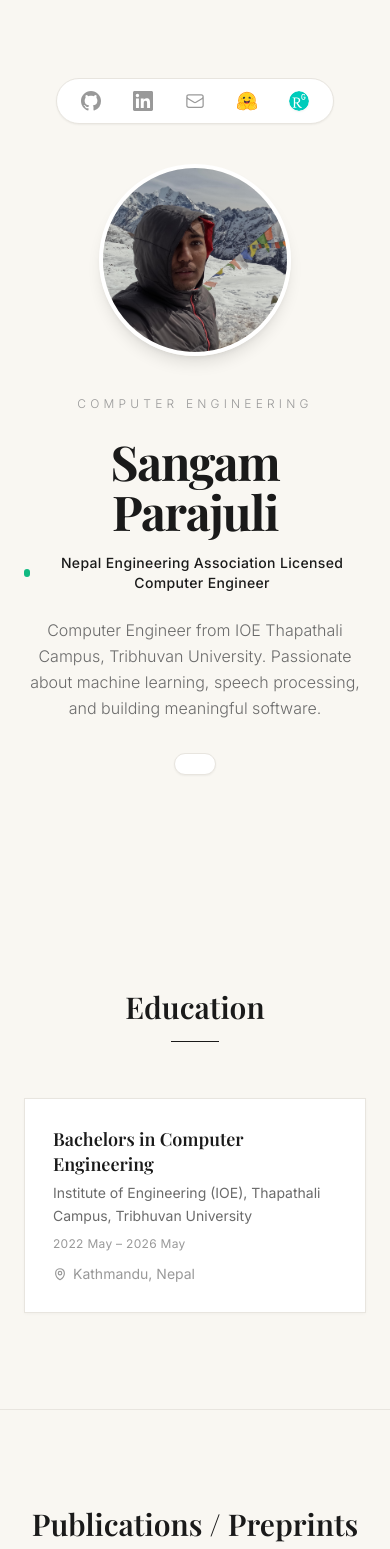
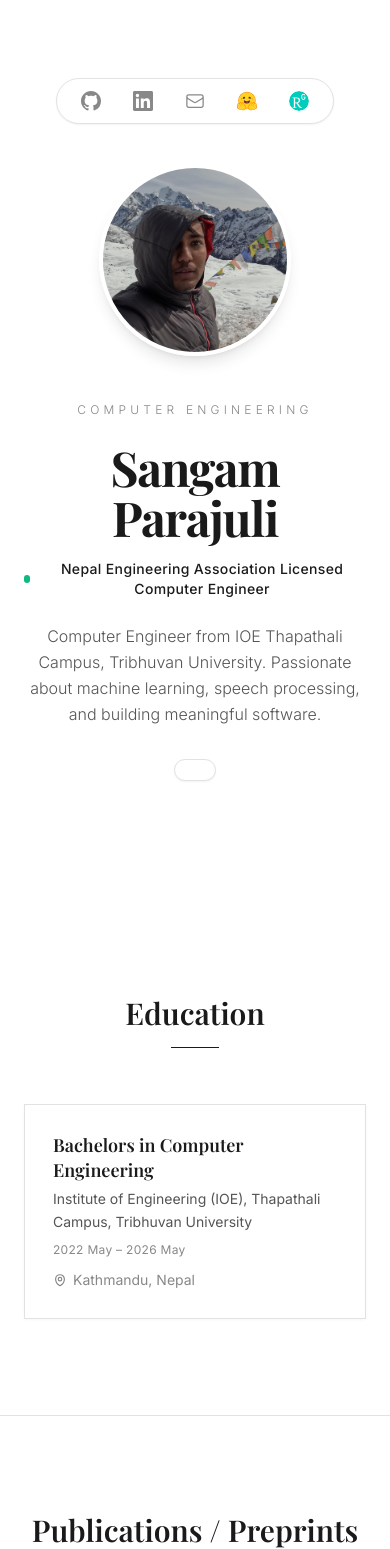
Before and after one commit to Sangameeee/web_portfolio, a Flask app: page / in a window 390 px wide. Shown: the part 66-1615 px from the top of the page. Run offline with Flask 3, Linux system fonts and the light colour scheme; some libraries are stand-ins or nearby versions; some web fonts are replaced.

Commit message:
White theme, clean layout, profile hover overlay 'Me at 5000M'

```diff
--- a/templates/index.html
+++ b/templates/index.html
@@ -14,12 +14,12 @@
       theme: {
         extend: {
           colors: {
-            cream: '#f9f7f2',
-            ivory: '#fdfcf9',
+            cream: '#f5f5f5',
+            ivory: '#ffffff',
             ink: '#1a1a1a',
-            muted: '#6b6b6b',
-            subtle: '#999999',
-            border: '#e8e5df',
+            muted: '#555555',
+            subtle: '#888888',
+            border: '#e2e2e2',
             accent: '#2c2c2c',
           },
           fontFamily: {
@@ -38,7 +38,7 @@
     body {
       font-family: 'Inter', system-ui, -apple-system, sans-serif;
       color: #1a1a1a;
-      background-color: #f9f7f2;
+      background-color: #ffffff;
       -webkit-font-smoothing: antialiased;
       -moz-osx-font-smoothing: grayscale;
     }
@@ -156,7 +156,7 @@
     /* ── Divider ── */
     .divider {
       border: none;
-      border-top: 1px solid #e8e5df;
+      border-top: 1px solid #e2e2e2;
       margin: 0;
     }
 
@@ -196,6 +196,47 @@
       transform: translateY(-2px);
     }
 
+    /* ── Profile photo hover overlay ── */
+    .profile-photo-wrapper {
+      position: relative;
+      display: inline-block;
+      border-radius: 9999px;
+      overflow: hidden;
+    }
+    .profile-photo-wrapper img {
+      display: block;
+      transition: transform 0.4s ease;
+    }
+    .profile-photo-wrapper:hover img {
+      transform: scale(1.04);
+    }
+    .profile-overlay {
+      position: absolute;
+      inset: 0;
+      border-radius: 9999px;
+      background: rgba(0, 0, 0, 0.38);
+      display: flex;
+      align-items: center;
+      justify-content: center;
+      opacity: 0;
+      transition: opacity 0.35s ease;
+      backdrop-filter: blur(1px);
+    }
+    .profile-photo-wrapper:hover .profile-overlay {
+      opacity: 1;
+    }
+    .profile-overlay-text {
+      font-family: 'Inter', sans-serif;
+      font-size: 0.85rem;
+      font-weight: 500;
+      letter-spacing: 0.08em;
+      color: rgba(255,255,255,0.92);
+      text-align: center;
+      line-height: 1.4;
+      padding: 0 12px;
+      text-shadow: 0 1px 4px rgba(0,0,0,0.4);
+    }
+
     /* ── Selection color ── */
     ::selection {
       background-color: #1a1a1a;
@@ -203,7 +244,7 @@
     }
   </style>
 </head>
-<body class="bg-cream text-ink antialiased">
+<body class="bg-white text-ink antialiased">
 
   <!-- ════════════════════════════════════════════════════════
        NAVBAR
@@ -325,7 +366,12 @@
         </div>
         <!-- Profile Photo -->
         <div class="flex-shrink-0">
-          <img src="{{ url_for('static', filename='images/profile_new.jpg') }}" alt="Sangam Parajuli" class="w-48 h-48 sm:w-56 sm:h-56 md:w-64 md:h-64 rounded-full object-cover border-4 border-white shadow-lg" loading="lazy">
+          <div class="profile-photo-wrapper w-48 h-48 sm:w-56 sm:h-56 md:w-64 md:h-64 border-4 border-white shadow-lg">
+            <img src="{{ url_for('static', filename='images/profile_new.jpg') }}" alt="Sangam Parajuli" class="w-full h-full object-cover" loading="lazy">
+            <div class="profile-overlay">
+              <span class="profile-overlay-text">Me at 5000M</span>
+            </div>
+          </div>
         </div>
       </div>
     </div>
```
